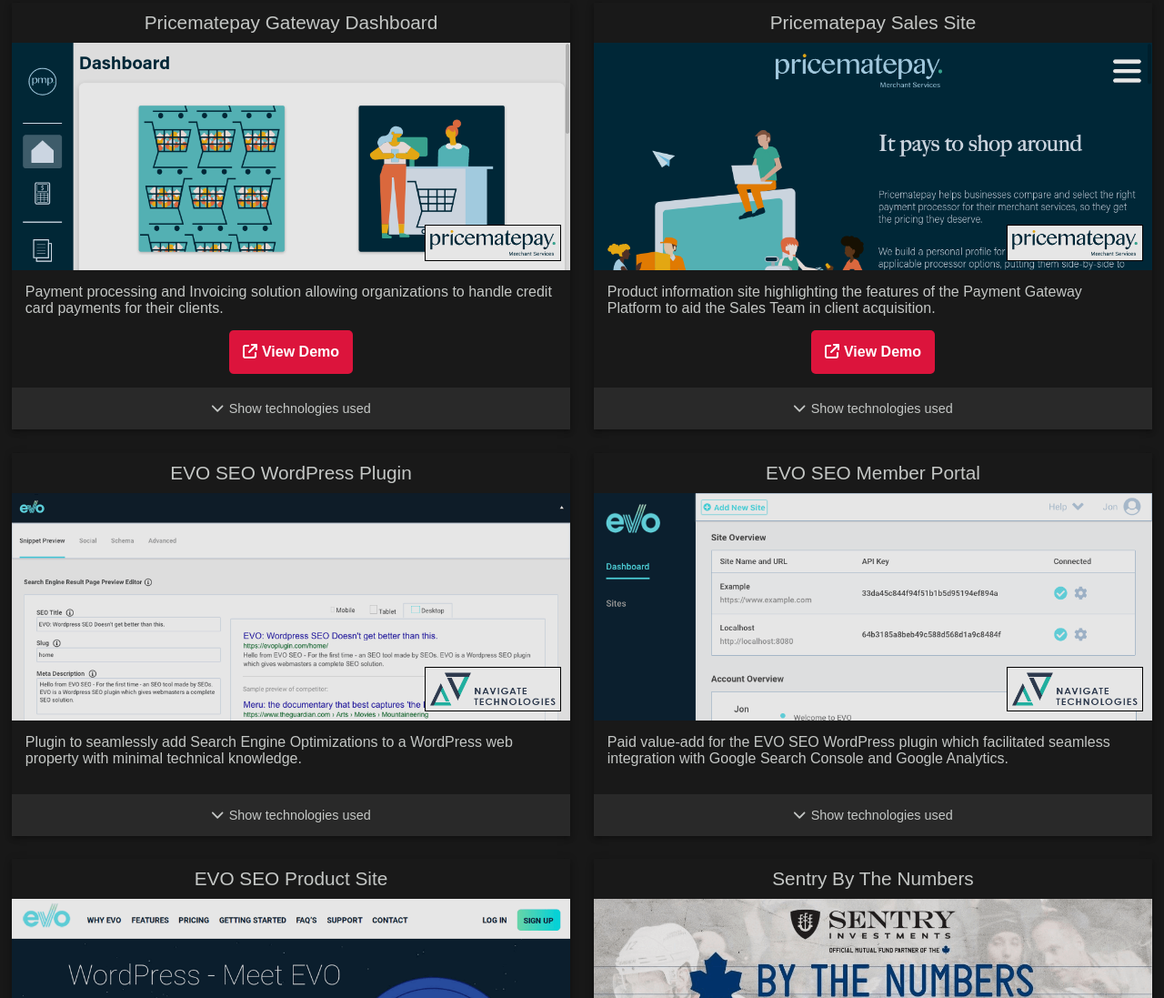
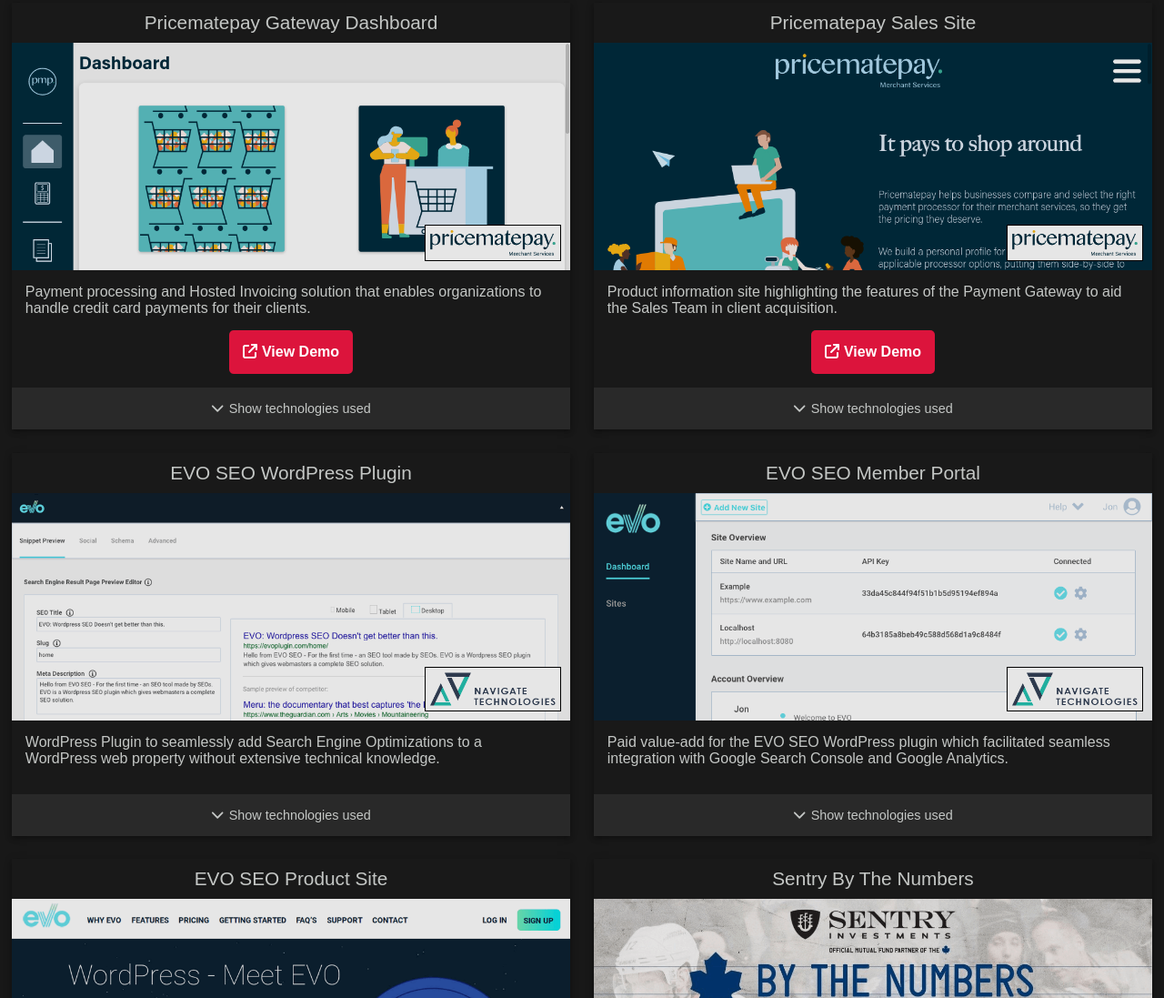
Before and after one commit to Jon1701/portfolio-v6, a Gatsby site: page / in a window 1280 px wide. Shown: the part 925-2022 px from the top of the page at 91% size. Built offline with nearby package versions, Linux system fonts and the light colour scheme; Gatsby itself is replaced by a stand-in of ours; a web font is replaced by a local one.

Commit message:
Change Wording in Project Cards to Ensure Consistent Height

```diff
--- a/src/components/IndexPage/Sections/Portfolio/index.tsx
+++ b/src/components/IndexPage/Sections/Portfolio/index.tsx
@@ -242,7 +242,7 @@
         <GridLayout>
           <ProjectCard
             title="Pricematepay Gateway Dashboard"
-            description="Payment processing and Invoicing solution allowing organizations to handle credit card payments for their clients."
+            description="Payment processing and Hosted Invoicing solution that enables organizations to handle credit card payments for their clients."
             imageSrc={pmpGatewayDashboardImageURL}
             LogoElement={
               <Logo src={pmpLogoURL} altText="Developed at Pricematepay" />
@@ -253,7 +253,7 @@
 
           <ProjectCard
             title="Pricematepay Sales Site"
-            description="Product information site highlighting the features of the Payment Gateway Platform to aid the Sales Team in client acquisition."
+            description="Product information site highlighting the features of the Payment Gateway  to aid the Sales Team in client acquisition."
             imageSrc={pmpSalesSiteImageURL}
             LogoElement={
               <Logo src={pmpLogoURL} altText="Developed at Pricematepay" />
@@ -264,7 +264,7 @@
 
           <ProjectCard
             title="EVO SEO WordPress Plugin"
-            description="Plugin to seamlessly add Search Engine Optimizations to a WordPress web property with minimal technical knowledge."
+            description="WordPress Plugin to seamlessly add Search Engine Optimizations to a WordPress web property without extensive technical knowledge."
             imageSrc={evoPluginImageURL}
             LogoElement={
               <Logo
```
